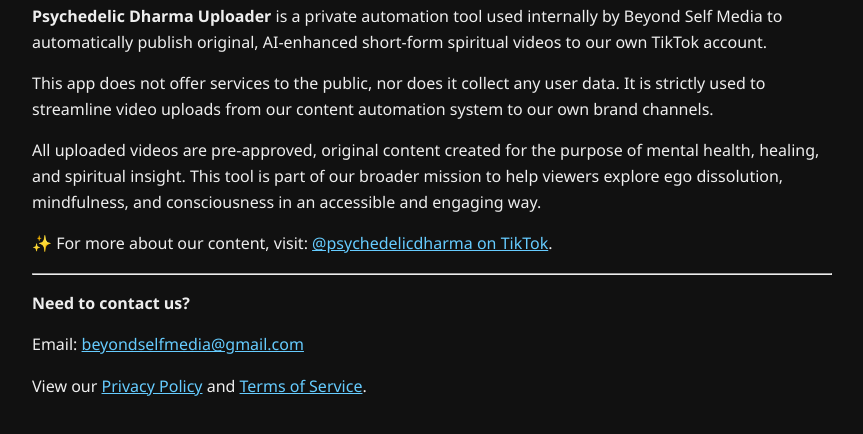
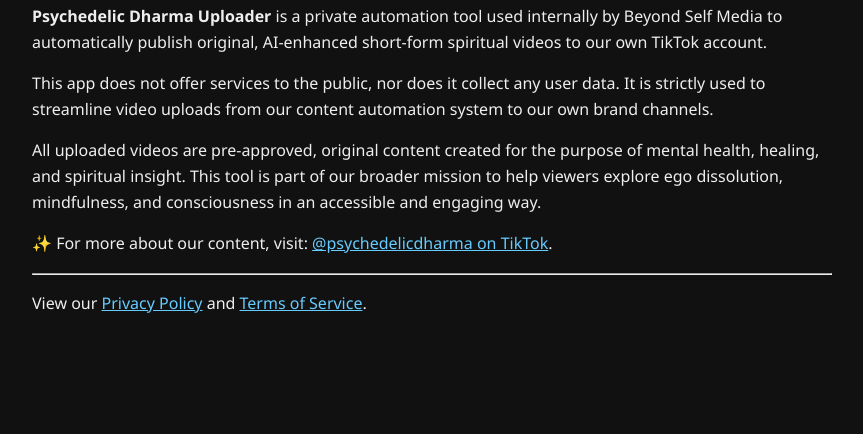
Before and after one commit to Joepruner/PsychedelicDharmaUploader-Docs, a plain HTML site: page index.html in a window 1280 px wide. Shown: the part 122-556 px from the top of the page, without its empty margins (208-1071 px from the left). Drawn offline with Linux system fonts and the light colour scheme.

Commit message:
Update index.html

```diff
--- a/index.html
+++ b/index.html
@@ -40,9 +40,6 @@
 
   <hr />
 
-  <p><strong>Need to contact us?</strong></p>
-  <p>Email: <a href="mailto:beyondselfmedia@gmail.com">beyondselfmedia@gmail.com</a></p>
-
   <p>View our <a href="privacy.html">Privacy Policy</a> and <a href="terms.html">Terms of Service</a>.</p>
 </body>
 </html>
```
